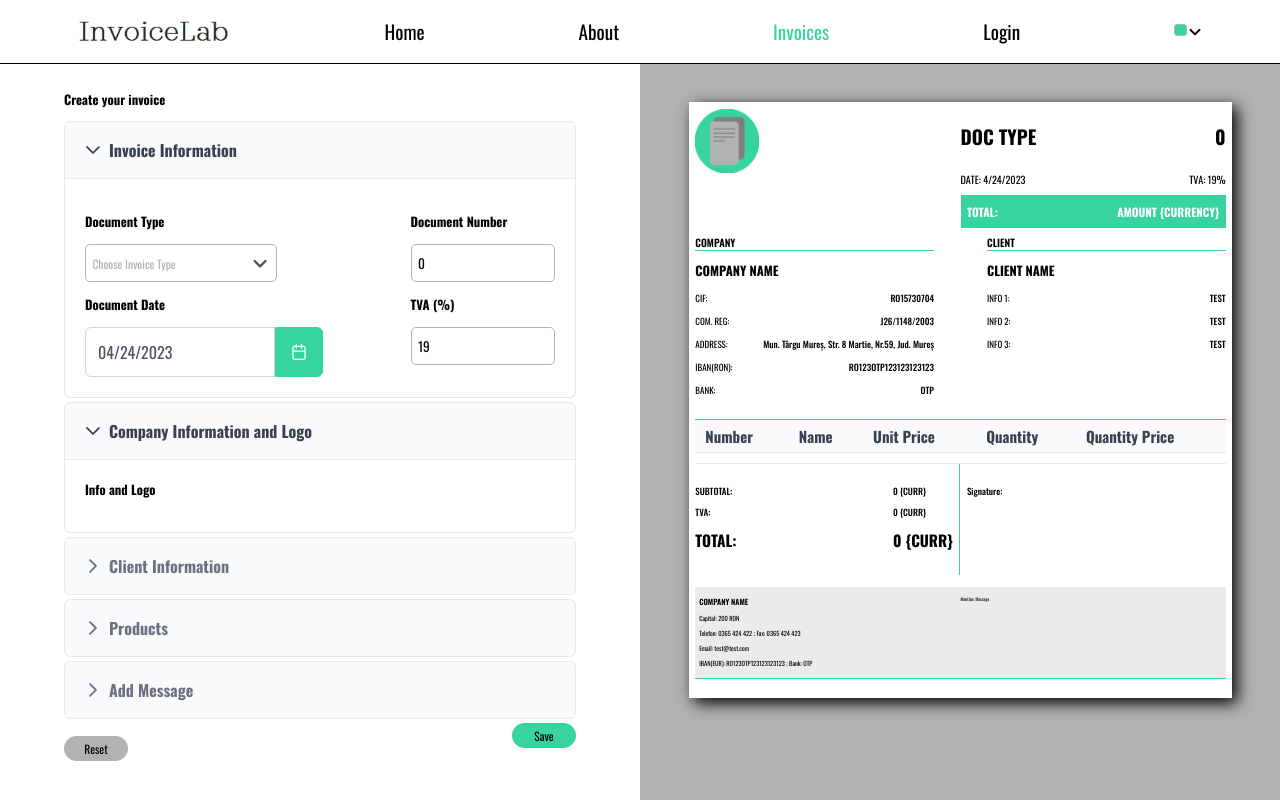
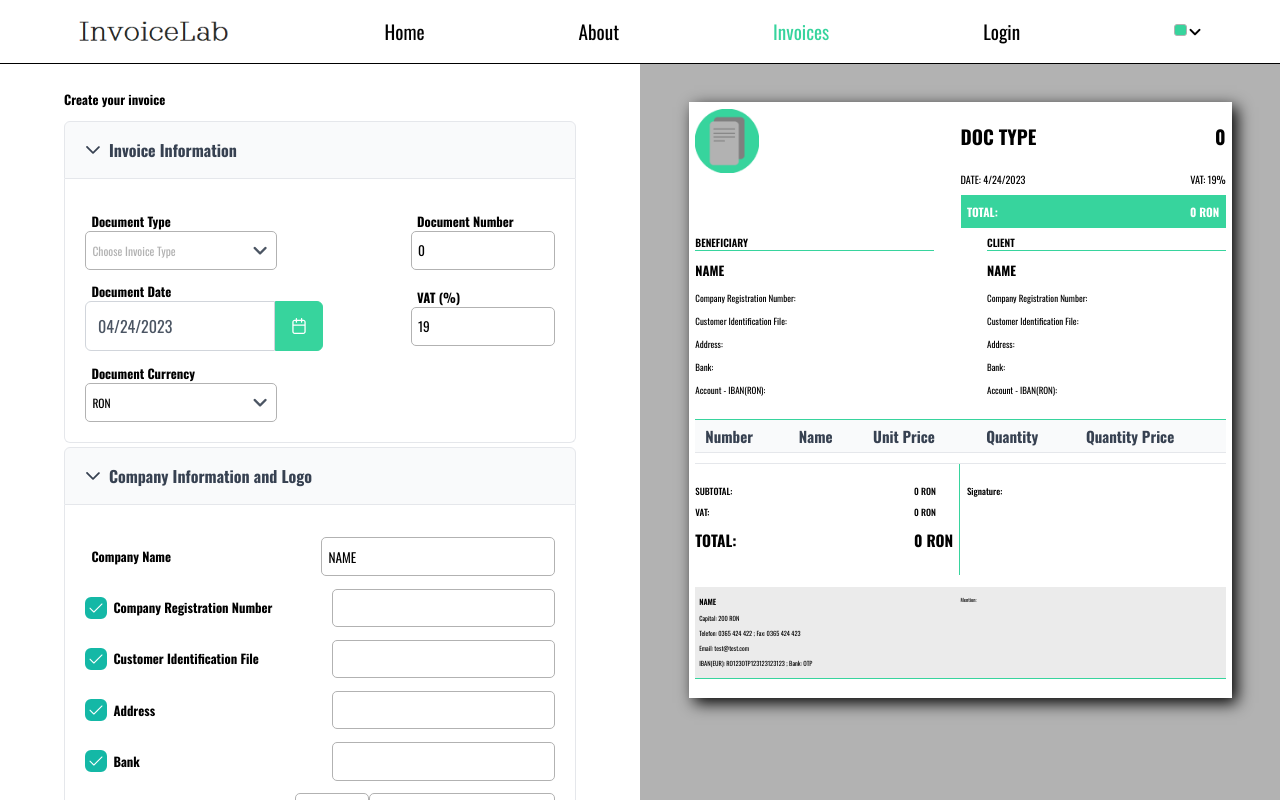
Before and after one commit to Muvesgit/InvoiceLab, a Vue app in the folder client/: page /#/Creator in a window 1280 px wide. Both pictures are taken after a click on the button "Company Information and Logo". Shown: the top 800 px of the page. Built offline with nearby package versions, Linux system fonts and the light colour scheme.

Commit message:
creator update

```diff
--- a/client/src/assets/style.css
+++ b/client/src/assets/style.css
@@ -493,6 +493,12 @@ body{
   display: flex;
   justify-content: space-between;
   margin-top: 1vw;
+  align-items: center;
+}
+
+.accordionSection .row h1{
+  width: 100%;
+  margin: 0 0 0 .5vw;
 }
 
 .accordionSection .column{
@@ -569,7 +575,9 @@ body{
   width: 7vw;
 }
 
-
+.p-hidden-accessible{
+  display: none;
+}
 
 
 
@@ -1043,7 +1051,7 @@ body{
 } */
 
 .invFooterBox h3{
-  font-size: .35vw;
+  font-size: .4vw;
   font-weight: 400;
 }
 /*
--- a/client/src/views/pages/Creator.vue
+++ b/client/src/views/pages/Creator.vue
@@ -13,8 +13,8 @@
 							<div class="column">
 								<h1>Document Type</h1>
 
-								<div class="dropdownWrap">
-									<div class="dropdownHeader" @click="() => {(dropdownVisibility[0]) ? dropdownVisibility[0]++ : dropdownVisibility[0]--}">
+								<div class="dropdownWrap" @click="() => {(dropdownVisibility[0]) ? dropdownVisibility[0]++ : dropdownVisibility[0]--}">
+									<div class="dropdownHeader">
 										<h1 v-if="selectedType"> {{ selectedType.name }} </h1>
 										<h2 v-else>Choose Invoice Type </h2>
 										<i v-if="!dropdownVisibility[0]" class="pi pi-angle-down"></i>
@@ -43,18 +43,140 @@
 								<Calendar v-model="documentDate" showIcon />
 							</div>
 							<div class="column">
-								<h1>TVA (%)</h1>
+								<h1>VAT (%)</h1>
 
 								<input type="text" class="invoiceInput" v-model="tvaValue">
 							</div>
 						</div>
+            <div class="row">
+              <div class="column">
+                <h1>Document Currency</h1>
+
+                <div class="dropdownWrap" @click="() => {(dropdownVisibility[1]) ? dropdownVisibility[1]++ : dropdownVisibility[1]--}">
+                  <div class="dropdownHeader">
+                    <h1 v-if="invoiceCurrency"> {{ invoiceCurrency }} </h1>
+                    <h2 v-else>Choose Document Currency</h2>
+                    <i v-if="!dropdownVisibility[1]" class="pi pi-angle-down"></i>
+                    <i v-else class="pi pi-angle-up"></i>
+                  </div>
+
+                  <div v-if="dropdownVisibility[1]" class="dropdownBody">
+                    <div class="option" v-for="(item, index) in currencyTypes" v-bind:key="item.id" @click="() => {invoiceCurrency = currencyTypes[index].name; dropdownVisibility[1] = 0}">
+                      <h1>{{ item.name }}</h1>
+                    </div>
+                  </div>
+                </div>
+              </div>
+            </div>
 					</div>
 				</AccordionTab>
 				<AccordionTab header="Company Information and Logo">
-					<h1>Info and Logo</h1>
+          <div class="accordionSection">
+						<div class="column">
+							<div class="row">
+								<h1>Company Name</h1>
+								<input type="text" class="invoiceInput" v-model="company.name">
+              </div>
+							<div class="row">
+                <Checkbox v-model="company.orgReg.isActive" :binary="true" />
+
+								<h1>{{ company.orgReg.name }}</h1>
+								<input type="text" class="invoiceInput" v-model="company.orgReg.value">
+              </div>
+							<div class="row">
+                <Checkbox v-model="company.cif.isActive" :binary="true" />
+
+								<h1>{{ company.cif.name }}</h1>
+								<input type="text" class="invoiceInput" v-model="company.cif.value">
+              </div>
+							<div class="row">
+                <Checkbox v-model="company.address.isActive" :binary="true" />
+
+								<h1>{{ company.address.name }}</h1>
+								<input type="text" class="invoiceInput" v-model="company.address.value">
+              </div>
+							<div class="row">
+                <Checkbox v-model="company.bank.isActive" :binary="true" />
+
+								<h1>{{ company.bank.name }}</h1>
+								<input type="text" class="invoiceInput" v-model="company.bank.value">
+              </div>
+							<div class="row">
+                <Checkbox v-model="company.account.isActive" :binary="true" />
+
+								<h1>{{ company.account.name }}</h1>
+                <div class="dropdownWrap" @click="() => {(dropdownVisibility[2]) ? dropdownVisibility[2]++ : dropdownVisibility[2]--}">
+									<div class="dropdownHeader">
+										<h1 v-if="company.account.currency"> {{ company.account.currency }} </h1>
+										<h2 v-else>Account Currency</h2>
+										<i v-if="!dropdownVisibility[2]" class="pi pi-angle-down"></i>
+										<i v-else class="pi pi-angle-up"></i>
+									</div>
+
+									<div v-if="dropdownVisibility[2]" class="dropdownBody">
+										<div class="option" v-for="(item, index) in currencyTypes" v-bind:key="item.id" @click="() => {company.account.currency = currencyTypes[index].name; dropdownVisibility[2] = 0}">
+											<h1>{{ item.name }}</h1>
+										</div>
+									</div>
+								</div>
+								<input type="text" class="invoiceInput" v-model="company.account.value">
+              </div>
+						</div>
+					</div>
 				</AccordionTab>
 				<AccordionTab header="Client Information">
-					<h1>Client Info</h1>
+          <div class="accordionSection">
+						<div class="column">
+							<div class="row">
+								<h1>Client Name</h1>
+								<input type="text" class="invoiceInput" v-model="client.name">
+              </div>
+							<div class="row">
+                <Checkbox v-model="company.orgReg.isActive" :binary="true" />
+
+								<h1>{{ client.orgReg.name }}</h1>
+								<input type="text" class="invoiceInput" v-model="client.orgReg.value">
+              </div>
+							<div class="row">
+                <Checkbox v-model="company.cif.isActive" :binary="true" />
+
+								<h1>{{ client.cif.name }}</h1>
+								<input type="text" class="invoiceInput" v-model="client.cif.value">
+              </div>
+							<div class="row">
+                <Checkbox v-model="company.address.isActive" :binary="true" />
+
+								<h1>{{ client.address.name }}</h1>
+								<input type="text" class="invoiceInput" v-model="client.address.value">
+              </div>
+							<div class="row">
+                <Checkbox v-model="company.bank.isActive" :binary="true" />
+
+								<h1>{{ client.bank.name }}</h1>
+								<input type="text" class="invoiceInput" v-model="client.bank.value">
+              </div>
+							<div class="row">
+                <Checkbox v-model="company.account.isActive" :binary="true" />
+
+								<h1>{{ client.account.name }}</h1>
+                <div class="dropdownWrap" @click="() => {(dropdownVisibility[3]) ? dropdownVisibility[3]++ : dropdownVisibility[3]--}">
+									<div class="dropdownHeader">
+										<h1 v-if="client.account.currency"> {{ client.account.currency }} </h1>
+										<h2 v-else>Account Currency</h2>
+										<i v-if="!dropdownVisibility[3]" class="pi pi-angle-down"></i>
+										<i v-else class="pi pi-angle-up"></i>
+									</div>
+
+									<div v-if="dropdownVisibility[3]" class="dropdownBody">
+										<div class="option" v-for="(item, index) in currencyTypes" v-bind:key="item.id" @click="() => {client.account.currency = currencyTypes[index].name; dropdownVisibility[3] = 0}">
+											<h1>{{ item.name }}</h1>
+										</div>
+									</div>
+								</div>
+								<input type="text" class="invoiceInput" v-model="client.account.value">
+              </div>
+						</div>
+					</div>
 				</AccordionTab>
 				<AccordionTab header="Products">
 					<div class="productsTable">
@@ -72,7 +194,7 @@
 							<h1>Quantity</h1>
 							<h1>Quantity Price</h1>
 						</div>
-						<div class="productsTableBody">
+						<div v-if="productsList.length > 0" class="productsTableBody">
 							<div v-for="product in productsList" v-bind:key="product.id" class="productsTableRow">
 								<h1>{{ product.id }}</h1>
 								<input v-model="product.name" />
@@ -81,10 +203,16 @@
 								<h1>{{ product.qPrice }}</h1>
 							</div>
 						</div>
+            <div v-else class="productsTableBody">
+              <div class="productsTableRow">
+                <h1>No products added.</h1>
+              </div>
+            </div>
 					</div>
 				</AccordionTab>
 				<AccordionTab header="Add Message">
 					<h1>Message</h1>
+          <Textarea v-model="invoiceAddedNote" rows="3" cols="100" />
 				</AccordionTab>
 			</Accordion>
 
@@ -114,33 +242,35 @@
 
 							<div>
 								<h2>DATE: {{ dateOnInvoice }}</h2>
-								<h2>TVA: {{ tvaValue }}%</h2>
+								<h2>VAT: {{ tvaValue }}%</h2>
 							</div>
 
 							<div class="totalRow">
 								<h1>TOTAL: </h1>
-								<h1>AMOUNT {CURRENCY}</h1>
+								<h1> {{ invoiceTotal + " " + invoiceCurrency }}</h1>
 							</div>
 						</div>
 					</div>
 
 					<div class="invDivider">
 						<div class="companyInfo">
-							<h1>COMPANY</h1>
-							<h2>COMPANY NAME</h2>
-							<h3><span>CIF:</span>  RO15730704</h3>
-							<h3><span>COM. REG:</span>  J26/1148/2003</h3>
-							<h3><span>ADDRESS:</span>  Mun. Târgu Mureș, Str. 8 Martie, Nr.59, Jud. Mureș</h3>
-							<h3><span>IBAN(RON):</span>  RO123OTP123123123123</h3>
-							<h3><span>BANK:</span>  OTP </h3>
+							<h1>BENEFICIARY</h1>
+							<h2>{{ company.name }}</h2>
+							<h3 v-if="company.orgReg.isActive"><span> {{ company.orgReg.name }}: </span> {{ company.orgReg.value }} </h3>
+							<h3 v-if="company.cif.isActive"><span> {{ company.cif.name }}: </span> {{ company.cif.value }} </h3>
+							<h3 v-if="company.address.isActive"><span> {{ company.address.name }}: </span> {{ company.address.value }} </h3>
+							<h3 v-if="company.bank.isActive"><span> {{ company.bank.name }}: </span> {{ company.bank.value }} </h3>
+							<h3 v-if="company.account.isActive"><span> {{ company.account.name + "(" + company.account.currency + ")" }}: </span> {{ company.account.value }} </h3>
 						</div>
 
 						<div class="companyInfo">
 							<h1>CLIENT</h1>
-							<h2>CLIENT NAME</h2>
-							<h3><span>INFO 1:</span>  TEST</h3>
-							<h3><span>INFO 2:</span>  TEST</h3>
-							<h3><span>INFO 3:</span>  TEST</h3>
+							<h2>{{ client.name }}</h2>
+							<h3 v-if="company.orgReg.isActive"><span> {{ client.orgReg.name }}: </span> {{ client.orgReg.value }} </h3>
+							<h3 v-if="company.cif.isActive"><span> {{ client.cif.name }}: </span> {{ client.cif.value }} </h3>
+							<h3 v-if="company.address.isActive"><span> {{ client.address.name }}: </span> {{ client.address.value }} </h3>
+							<h3 v-if="company.bank.isActive"><span> {{ client.bank.name }}: </span> {{ client.bank.value }} </h3>
+							<h3 v-if="company.account.isActive"><span> {{ client.account.name + "(" + client.account.currency + ")" }}: </span> {{ client.account.value }} </h3>
 						</div>
 					</div>
 
@@ -157,13 +287,13 @@
 							<div class="totalRows">
 								<div>
 									<h2>SUBTOTAL:</h2>
-									<h2>TVA:</h2>
+									<h2>VAT:</h2>
 									<h1>TOTAL:</h1>
 								</div>
 								<div>
-									<h2>{{ invoiceSubtotal }} {CURR}</h2>
-									<h2>{{ invoiceTvaTotal }} {CURR}</h2>
-									<h1>{{ invoiceTotal }} {CURR}</h1>
+									<h2>{{ invoiceSubtotal + " " + invoiceCurrency}}</h2>
+									<h2>{{ invoiceTvaTotal + " " + invoiceCurrency}}</h2>
+									<h1>{{ invoiceTotal + " " + invoiceCurrency}}</h1>
 								</div>
 							</div>
 							<div class="signSection">
@@ -175,14 +305,14 @@
 
 						<div class="invFooterBox">
 							<div class="smallDetails">
-								<h1>COMPANY NAME</h1>
+								<h1> {{ company.name }} </h1>
 								<h2>Capital: 200 RON</h2>
 								<h2>Telefon: 0365 424 422 ; Fax: 0365 424 423</h2>
 								<h2>Email: test@test.com</h2>
 								<h2>IBAN(EUR): RO123OTP123123123123 ; Bank: OTP</h2>
 							</div>
 							<div class="mentionBox">
-								<h3 style="white-space: pre-line;">Mention: Message</h3>
+								<h3 style="white-space: pre-line;">Mention: {{ invoiceAddedNote }}</h3>
 							</div>
 						</div>
 
@@ -208,6 +338,8 @@ import AccordionTab from 'primevue/accordiontab';
 import Calendar from 'primevue/calendar';
 import DataTable from 'primevue/datatable';
 import Column from 'primevue/column';
+import Checkbox from 'primevue/checkbox';
+import Textarea from 'primevue/textarea';
 
 
 export default{
@@ -219,6 +351,8 @@ export default{
 		Calendar,
 		DataTable,
 		Column,
+    Checkbox,
+    Textarea
 	},
 	setup(){
 		const loggedUser = JSON.parse(localStorage.getItem("loggedUser"));
@@ -226,6 +360,74 @@ export default{
 		const documentInfo = reactive({
 			documentNumber: 0,
 			tvaValue: 19,
+      selectedType: null,
+
+      documentDate: new Date(),
+      dateOnInvoice: null,
+      productsList: [],
+
+      invoiceSubtotal: 0,
+      invoiceTvaTotal: 0,
+      invoiceTotal: 0,
+
+      invoiceCurrency: 'RON',
+
+      invoiceAddedNote: '',
+
+      company: {
+        name: 'NAME',
+        orgReg: {
+          name: 'Company Registration Number',
+          isActive: true,
+          value: '',
+        },
+        cif: {
+          name: 'Customer Identification File',
+          isActive: true,
+          value: '',
+        },
+        address: {
+          name: 'Address',
+          isActive: true,
+          value: '',
+        },
+        bank: {
+          name: 'Bank',
+          isActive: true,
+          value: '',
+        },
+        account: {
+          name: 'Account - IBAN',
+          currency: 'RON',
+          isActive: true,
+          value: '',
+        },
+      },
+      client: {
+        name: 'NAME',
+        orgReg: {
+          name: 'Company Registration Number',
+          value: '',
+        },
+        cif: {
+          name: 'Customer Identification File',
+          value: '',
+        },
+        address: {
+          name: 'Address',
+          value: '',
+        },
+        bank: {
+          name: 'Bank',
+          value: '',
+        },
+        account: {
+          name: 'Account - IBAN',
+          currency: 'RON',
+          value: '',
+        },
+      },
+
 		})
 
 		return{
@@ -239,7 +441,7 @@ export default{
 
 			bottomSectionController: 0,
 
-			dropdownVisibility: [0],
+			dropdownVisibility: [0, 0, 0, 0],
 			invoiceTypes: [
 				{
 					id: 0,
@@ -250,15 +452,17 @@ export default{
 					name: "PROFORMA INVOICE"
 				},
 			],
-			selectedType: null,
+			currencyTypes: [
+				{
+					id: 0,
+					name: "RON"
+				},
+				{
+					id: 1,
+					name: "EUR"
+				},
+			],
 
-			documentDate: new Date(),
-			dateOnInvoice: null,
-			productsList: [],
-
-			invoiceSubtotal: 0,
-			invoiceTvaTotal: 0,
-			invoiceTotal: 0,
 		}
 	},
 	watch: {
```
